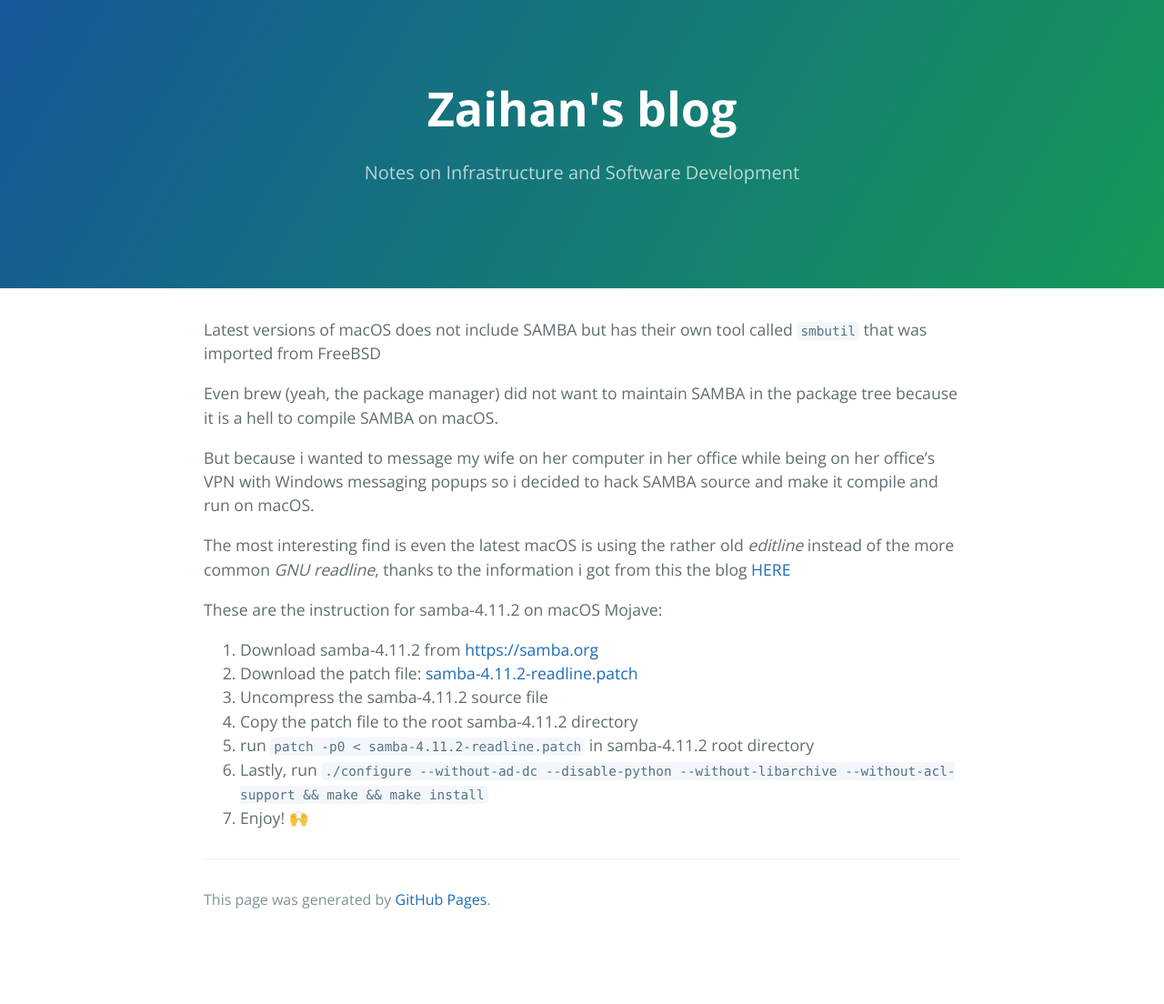
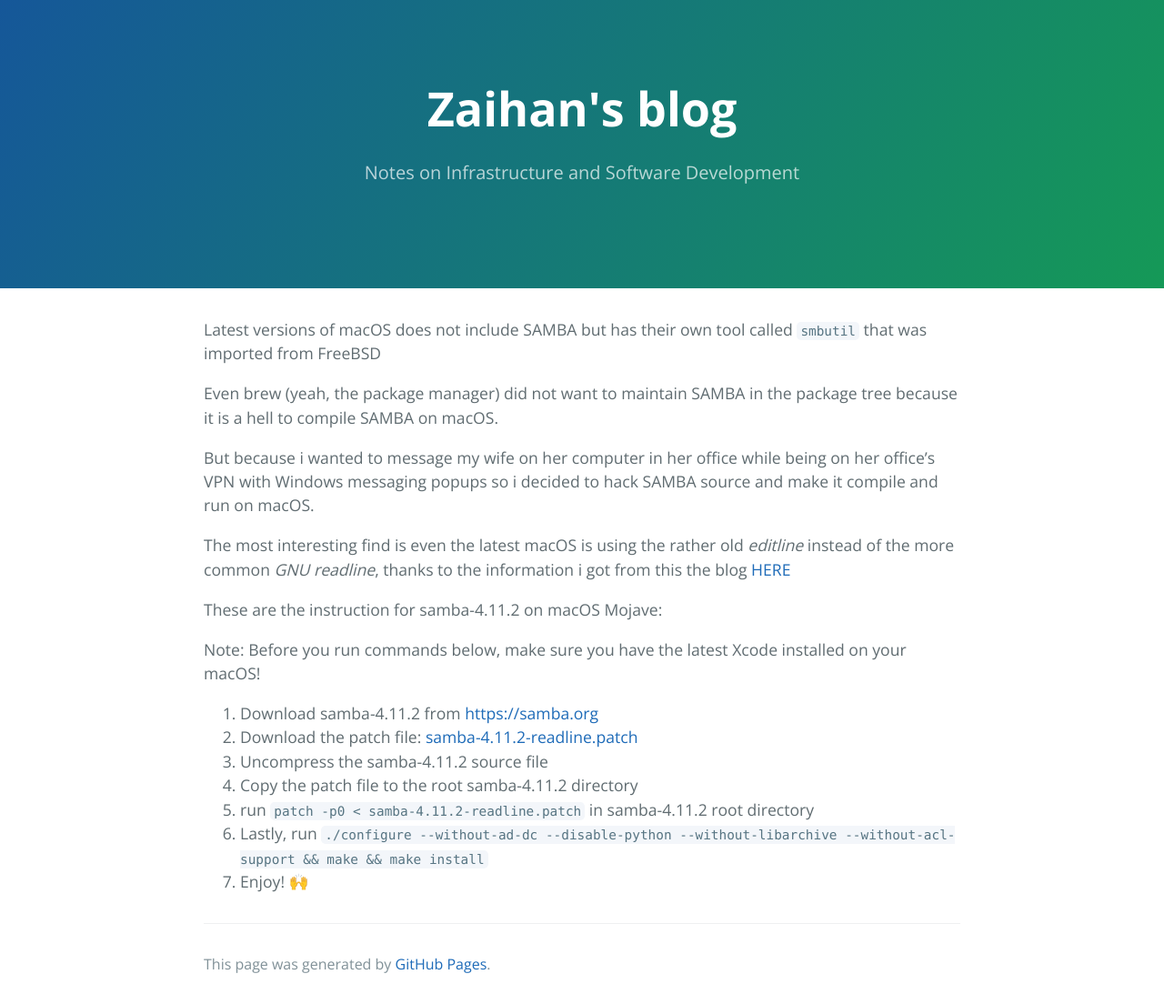
Before and after one commit to muhammadn/muhammadn.github.io, a Jekyll site: the page built from _posts/2019-11-19-compiling-samba-on-macos-mojave.md, in a window 1280 px wide. Shown: the whole page at 91% size. Built offline with Jekyll 4.4.1, drawn with Linux system fonts in a browser that asks for light colours; before the commit the page ends 1033 px from its top, so only the background shows below that.

Commit message:
add prerequisites

```diff
--- a/_posts/2019-11-19-compiling-samba-on-macos-mojave.md
+++ b/_posts/2019-11-19-compiling-samba-on-macos-mojave.md
@@ -14,6 +14,8 @@ The most interesting find is even the latest macOS is using the rather old _edit
 
 These are the instruction for samba-4.11.2 on macOS Mojave:
 
+Note: Before you run commands below, make sure you have the latest Xcode installed on your macOS!
+
 1. Download samba-4.11.2 from [https://samba.org](https://samba.org)
 2. Download the patch file: [samba-4.11.2-readline.patch]({{ site.url }}/assets/files/samba-4.11.2-readline.patch)
 3. Uncompress the samba-4.11.2 source file
```
